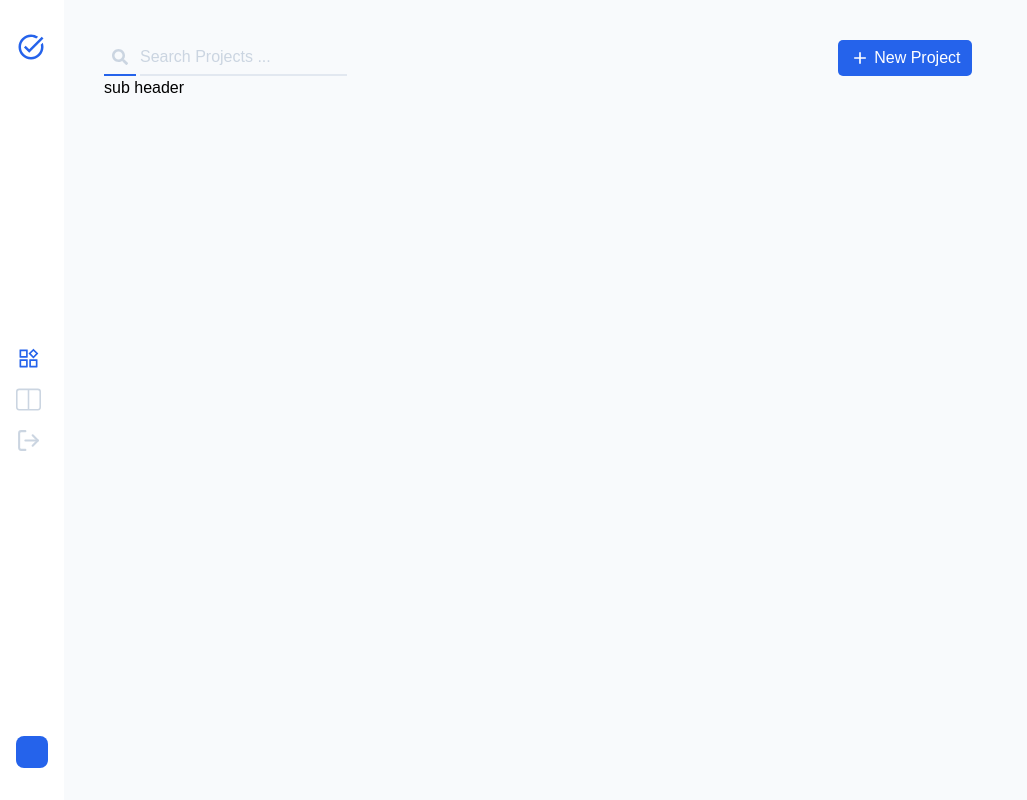
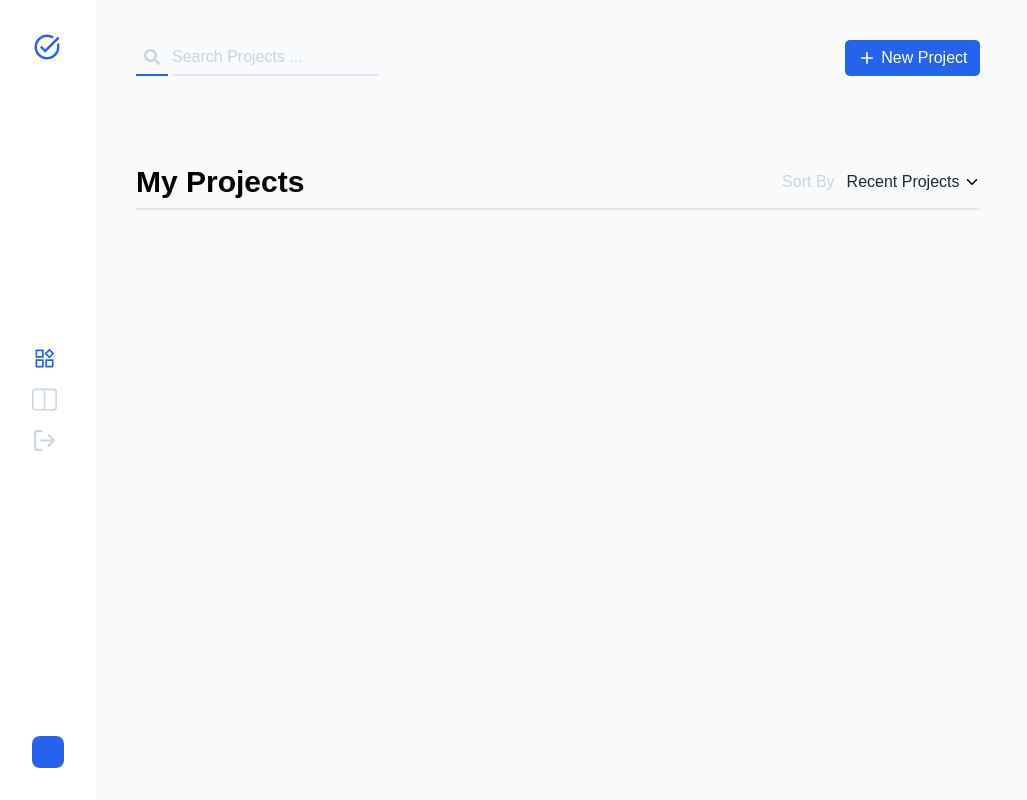
Before and after one commit to parham-devdocs/project-manager--next, a Next.js app: page /AllProjects in a window 1280 px wide. Shown: the whole page, without its empty margins (0-1027 px from the left). Built offline with nearby package versions, Linux system fonts and the light colour scheme.

Commit message:
projects subheader ui created

```diff
--- a/components/AllProjects/SubHeader.tsx
+++ b/components/AllProjects/SubHeader.tsx
@@ -1,10 +1,25 @@
-
-
+import { IoIosArrowDown } from "react-icons/io";
 
 function AllProjectsSubHeader() {
-    return (
-        <div> sub header</div>
-    )
+  return (
+    <div className=" mt-20 flex justify-between  items-center border-b-2 py-2">
+      <MyProjectText />
+      <SortByButton />
+    </div>
+  );
 }
-
-export default AllProjectsSubHeader
+function MyProjectText() {
+  return <p className=" text-3xl font-semibold">My Projects</p>;
+}
+function SortByButton() {
+  return (
+    <div className=" flex text-base  gap-3">
+      <span className=" text-slate-300">Sort By</span>
+      <div className=" flex gap-1 items-center cursor-pointer">
+        <span className=" text-slate-800">Recent Projects</span>
+        <IoIosArrowDown />
+      </div>
+    </div>
+  );
+}
+export default AllProjectsSubHeader;
--- a/components/sidebar.tsx
+++ b/components/sidebar.tsx
@@ -5,7 +5,7 @@ import { FiLogOut } from "react-icons/fi";
 
 export default function Sidebar() {
   return (
-    <div className=" flex flex-col justify-between py-8 bg-white px-4">
+    <div className=" flex flex-col justify-between py-8 bg-white px-8">
       <Logo />
       <Buttons />
       <Profile />
```
